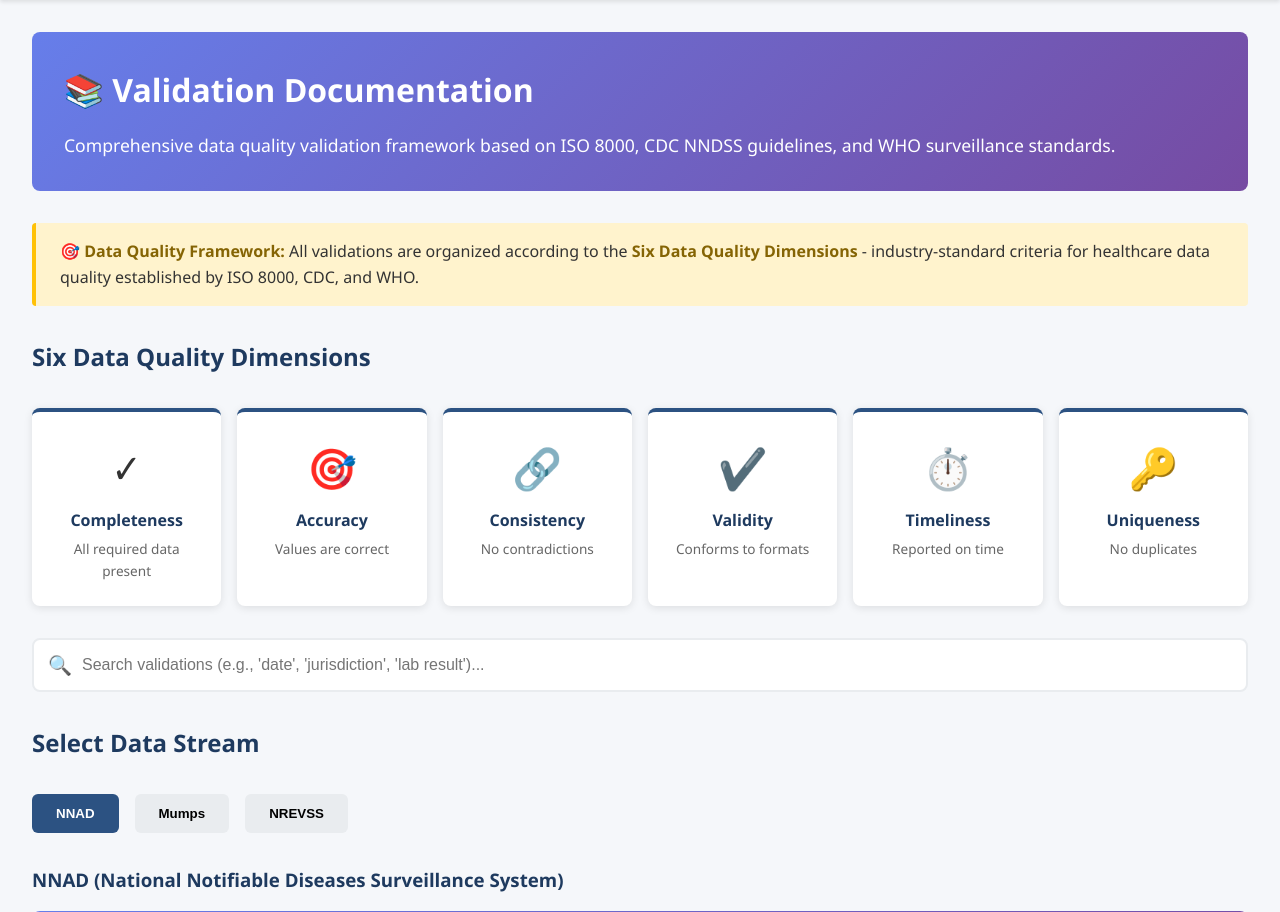
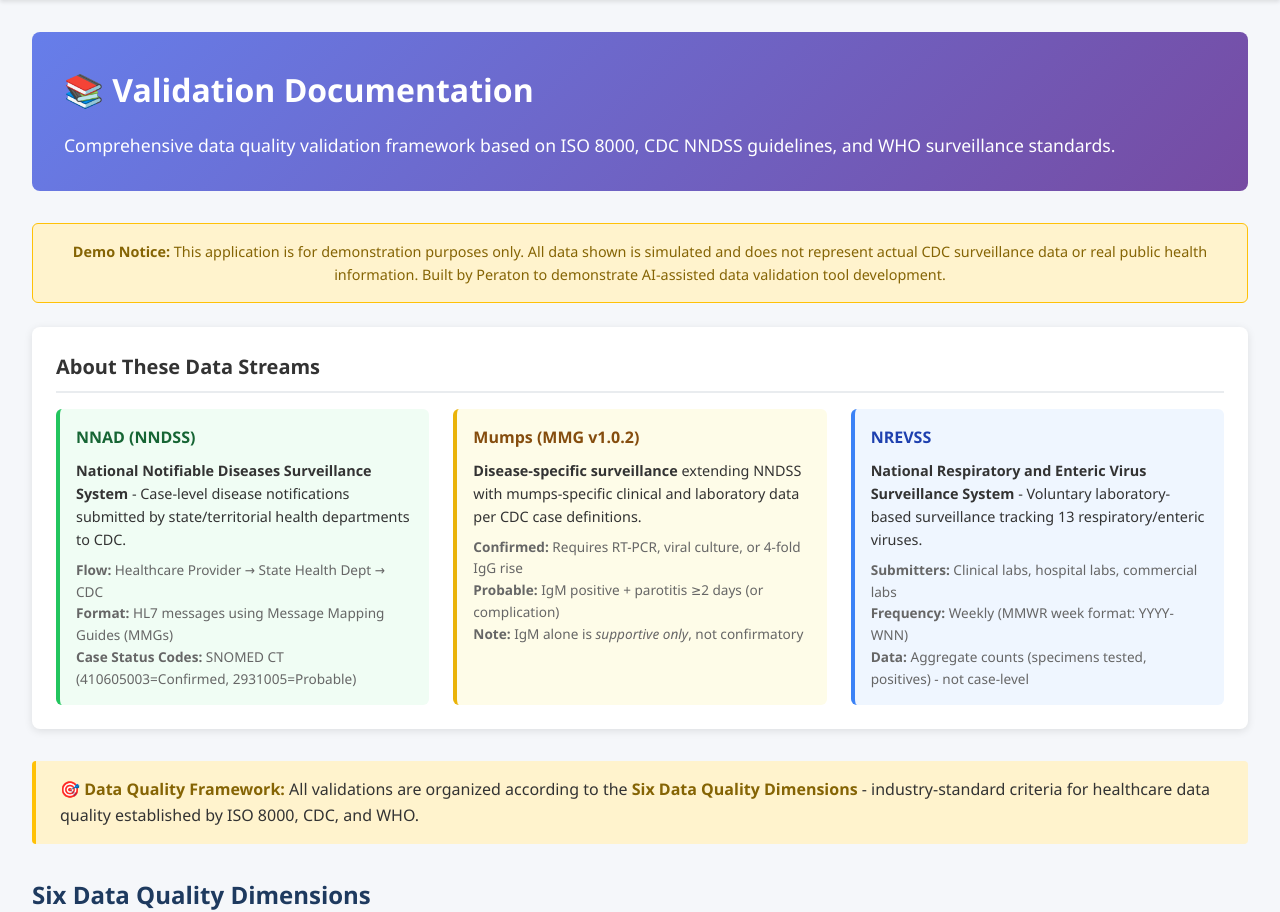
Before and after one commit to baysideshrimping/ncird-operations-center, a Flask app: page /documentation in a window 1280 px wide. Shown: the part 90-1002 px from the top of the page. Run offline with Flask 3, Linux system fonts and the light colour scheme.

Commit message:
Apply CDC research findings + move demo disclaimer to top
1. NREVSS: Added all 13 CDC-tracked viruses
   - Rotavirus, Norovirus, 4 coronavirus types, naming variations

2. Mumps: Added IgM-not-confirmatory warning
   - Per CDC, IgM is supportive only - not confirmatory

3. Documentation: Added "About These Data Streams" section
   - Explains data flow, formats, and key terminology

4. Moved demo disclaimer to top of documentation page

Co-Authored-By: Claude Opus 4.5 <noreply@anthropic.com>

```diff
--- a/templates/documentation_v2.html
+++ b/templates/documentation_v2.html
@@ -335,6 +335,62 @@
         Comprehensive data quality validation framework based on ISO 8000, CDC NNDSS guidelines,
         and WHO surveillance standards.
     </p>
+</div>
+
+<!-- Demo Disclaimer -->
+<div style="text-align: center; margin-bottom: 1.5rem; padding: 1rem; background: #fff3cd; border: 1px solid #ffc107; border-radius: 6px;">
+    <p style="color: #856404; margin: 0; font-size: 0.9rem;">
+        <strong>Demo Notice:</strong> This application is for demonstration purposes only.
+        All data shown is simulated and does not represent actual CDC surveillance data or real public health information.
+        Built by Peraton to demonstrate AI-assisted data validation tool development.
+    </p>
+</div>
+
+<!-- About the Data Streams -->
+<div class="card" style="margin-bottom: 2rem;">
+    <div class="card-header">About These Data Streams</div>
+    <div style="display: grid; grid-template-columns: repeat(auto-fit, minmax(300px, 1fr)); gap: 1.5rem; margin-top: 1rem;">
+
+        <div style="background: #f0fdf4; padding: 1rem; border-radius: 6px; border-left: 4px solid #22c55e;">
+            <h4 style="color: #166534; margin-bottom: 0.5rem;">NNAD (NNDSS)</h4>
+            <p style="font-size: 0.9rem; color: #333; margin-bottom: 0.5rem;">
+                <strong>National Notifiable Diseases Surveillance System</strong> - Case-level disease notifications
+                submitted by state/territorial health departments to CDC.
+            </p>
+            <p style="font-size: 0.85rem; color: #666; margin: 0;">
+                <strong>Flow:</strong> Healthcare Provider → State Health Dept → CDC<br>
+                <strong>Format:</strong> HL7 messages using Message Mapping Guides (MMGs)<br>
+                <strong>Case Status Codes:</strong> SNOMED CT (410605003=Confirmed, 2931005=Probable)
+            </p>
+        </div>
+
+        <div style="background: #fefce8; padding: 1rem; border-radius: 6px; border-left: 4px solid #eab308;">
+            <h4 style="color: #854d0e; margin-bottom: 0.5rem;">Mumps (MMG v1.0.2)</h4>
+            <p style="font-size: 0.9rem; color: #333; margin-bottom: 0.5rem;">
+                <strong>Disease-specific surveillance</strong> extending NNDSS with mumps-specific clinical
+                and laboratory data per CDC case definitions.
+            </p>
+            <p style="font-size: 0.85rem; color: #666; margin: 0;">
+                <strong>Confirmed:</strong> Requires RT-PCR, viral culture, or 4-fold IgG rise<br>
+                <strong>Probable:</strong> IgM positive + parotitis ≥2 days (or complication)<br>
+                <strong>Note:</strong> IgM alone is <em>supportive only</em>, not confirmatory
+            </p>
+        </div>
+
+        <div style="background: #eff6ff; padding: 1rem; border-radius: 6px; border-left: 4px solid #3b82f6;">
+            <h4 style="color: #1e40af; margin-bottom: 0.5rem;">NREVSS</h4>
+            <p style="font-size: 0.9rem; color: #333; margin-bottom: 0.5rem;">
+                <strong>National Respiratory and Enteric Virus Surveillance System</strong> - Voluntary
+                laboratory-based surveillance tracking 13 respiratory/enteric viruses.
+            </p>
+            <p style="font-size: 0.85rem; color: #666; margin: 0;">
+                <strong>Submitters:</strong> Clinical labs, hospital labs, commercial labs<br>
+                <strong>Frequency:</strong> Weekly (MMWR week format: YYYY-WNN)<br>
+                <strong>Data:</strong> Aggregate counts (specimens tested, positives) - not case-level
+            </p>
+        </div>
+
+    </div>
 </div>
 
 <!-- Framework Info -->
@@ -2503,13 +2559,6 @@ if total_val > 0:
     </div>
 
     <!-- Demo Disclaimer -->
-    <div style="text-align: center; margin-top: 1.5rem; padding: 1rem; background: #fff3cd; border: 1px solid #ffc107; border-radius: 6px;">
-        <p style="color: #856404; margin: 0; font-size: 0.85rem;">
-            <strong>Demo Notice:</strong> This application is for demonstration purposes only.
-            All data shown is simulated and does not represent actual CDC surveillance data or real public health information.
-            Built by Peraton to demonstrate AI-assisted data validation tool development.
-        </p>
-    </div>
 </div>
 
 <div style="text-align: center; margin: 3rem 0;">
```
Also changed, not shown: validators/mumps_validator.py (+18 -3 lines), validators/nrevss_validator.py (+16 -4 lines).
